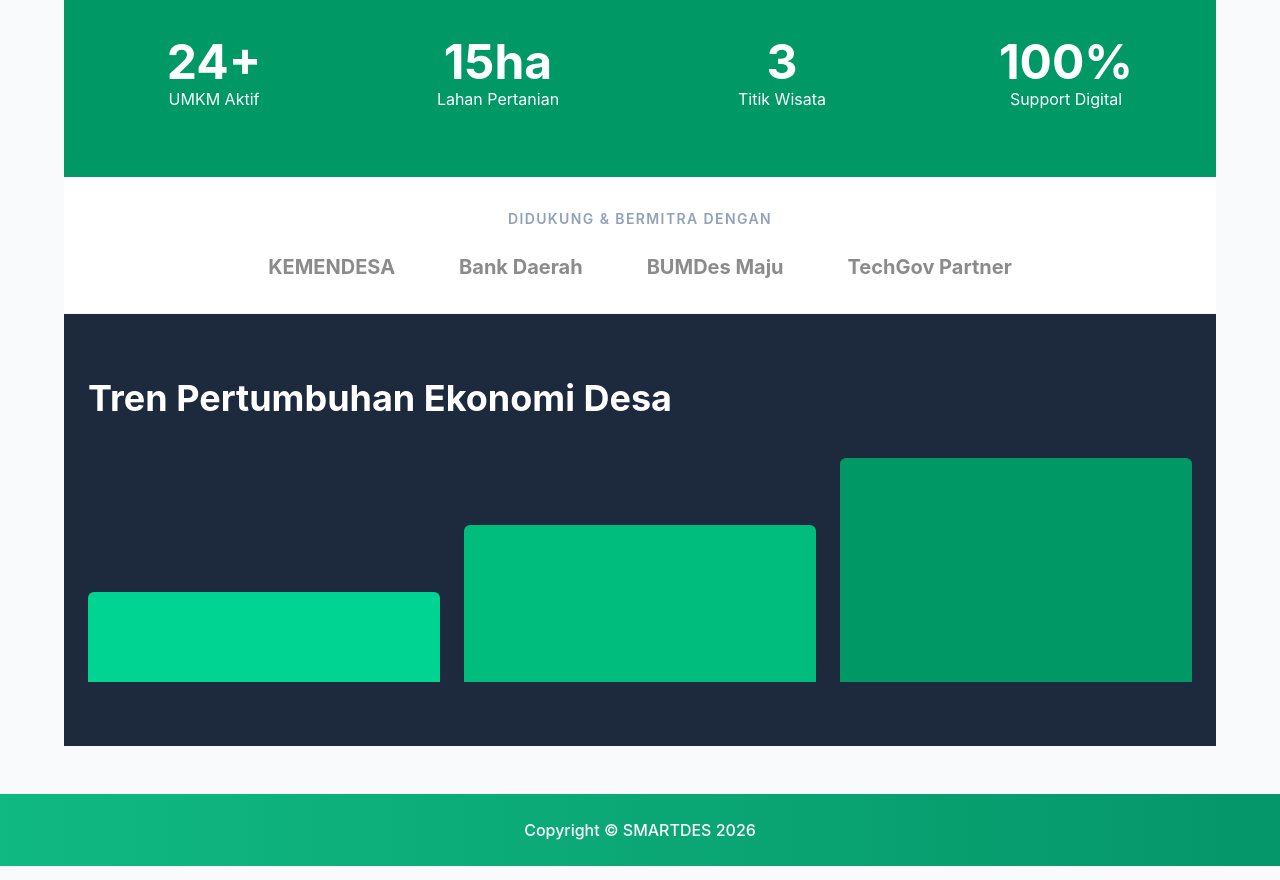
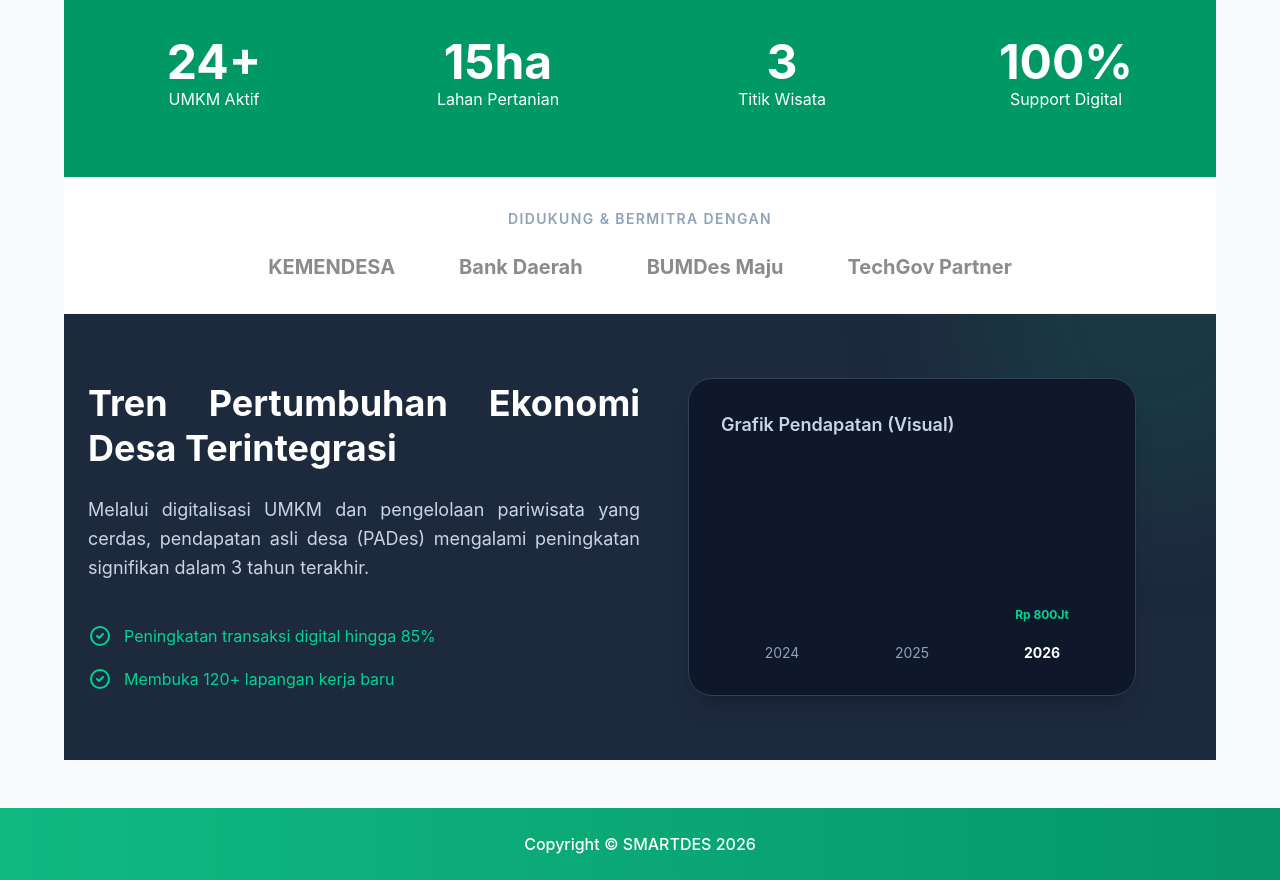
Before and after one commit to muhammadarlianoscar-uti/TA-WEB-24-SEMBADE, a Next.js app in the folder my-app/: page /potensi in a window 1280 px wide. Shown: the part 1160-2040 px from the top of the page. Built offline with nearby package versions, Linux system fonts and the light colour scheme.

Commit message:
mengubah penampilan di bagian dashboard grafik ekonomi desa

```diff
--- a/my-app/app/potensi/page.tsx
+++ b/my-app/app/potensi/page.tsx
@@ -207,30 +207,58 @@ export default function PotensiPage() {
         </div>
   </section>
 
-  <section className="py-16 bg-slate-800 text-white">
+  <section className="py-16 bg-slate-800 text-white relative overflow-hidden">
+        {/* Dekorasi Background */}
+        <div className="absolute top-0 right-0 w-96 h-96 bg-emerald-500/10 rounded-full blur-3xl -translate-y-1/2 translate-x-1/3" />
 
-  <div className="container mx-auto px-4 md:px-6">
+        <div className="container mx-auto px-4 md:px-6 relative z-10">
+          <div className="flex flex-col lg:flex-row gap-12 items-center">
+            <div className="lg:w-1/2 space-y-6">
+              <h2 className="text-3xl md:text-4xl font-bold leading-tight">
+                Tren Pertumbuhan Ekonomi Desa Terintegrasi
+              </h2>
+              <p className="text-slate-300 text-lg leading-relaxed">
+                Melalui digitalisasi UMKM dan pengelolaan pariwisata yang cerdas, pendapatan asli desa (PADes) mengalami peningkatan signifikan dalam 3 tahun terakhir.
+              </p>
+              <ul className="space-y-4 pt-4">
+                <li className="flex items-center text-emerald-400">
+                  <svg className="w-6 h-6 mr-3" fill="none" stroke="currentColor" viewBox="0 0 24 24"><path strokeLinecap="round" strokeLinejoin="round" strokeWidth="2" d="M9 12l2 2 4-4m6 2a9 9 0 11-18 0 9 9 0 0118 0z" /></svg>
+                  <span>Peningkatan transaksi digital hingga 85%</span>
+                </li>
+                <li className="flex items-center text-emerald-400">
+                  <svg className="w-6 h-6 mr-3" fill="none" stroke="currentColor" viewBox="0 0 24 24"><path strokeLinecap="round" strokeLinejoin="round" strokeWidth="2" d="M9 12l2 2 4-4m6 2a9 9 0 11-18 0 9 9 0 0118 0z" /></svg>
+                  <span>Membuka 120+ lapangan kerja baru</span>
+                </li>
+              </ul>
+            </div>
 
-    <h2 className="text-4xl font-bold mb-10">
-
-      Tren Pertumbuhan Ekonomi Desa
-
-    </h2>
-
-    <div className="flex items-end gap-6 h-56">
-
-      <div className="w-1/3 bg-emerald-400 h-[40%] rounded-t-md"></div>
-
-      <div className="w-1/3 bg-emerald-500 h-[70%] rounded-t-md"></div>
-
-      <div className="w-1/3 bg-emerald-600 h-[100%] rounded-t-md"></div>
-
-    </div>
-
-  </div>
-
-</section>
-
+            {/* Simple CSS Bar Chart UI */}
+            <div className="lg:w-1/2 w-full max-w-md bg-slate-900 rounded-3xl p-8 shadow-xl border border-slate-700">
+              <h3 className="text-lg font-semibold text-slate-300 mb-8">Grafik Pendapatan (Visual)</h3>
+              <div className="flex items-end justify-between h-48 gap-2">
+                {/* Batang 1 */}
+                <div className="w-1/3 flex flex-col items-center group">
+                  <span className="text-emerald-400 text-xs font-bold mb-2 opacity-0 group-hover:opacity-100 transition-opacity">Rp 200Jt</span>
+                  <div className="w-full bg-slate-700 hover:bg-emerald-500 transition-colors duration-500 rounded-t-md h-[40%] relative"></div>
+                  <span className="text-slate-400 text-sm mt-3">2024</span>
+                </div>
+                {/* Batang 2 */}
+                <div className="w-1/3 flex flex-col items-center group">
+                  <span className="text-emerald-400 text-xs font-bold mb-2 opacity-0 group-hover:opacity-100 transition-opacity">Rp 450Jt</span>
+                  <div className="w-full bg-slate-700 hover:bg-emerald-500 transition-colors duration-500 rounded-t-md h-[70%] relative"></div>
+                  <span className="text-slate-400 text-sm mt-3">2025</span>
+                </div>
+                {/* Batang 3 */}
+                <div className="w-1/3 flex flex-col items-center group">
+                  <span className="text-emerald-400 text-xs font-bold mb-2 opacity-100 transition-opacity">Rp 800Jt</span>
+                  <div className="w-full bg-emerald-500 shadow-[0_0_15px_rgba(16,185,129,0.4)] rounded-t-md h-[100%] relative"></div>
+                  <span className="text-white font-bold text-sm mt-3">2026</span>
+                </div>
+              </div>
+            </div>
+          </div>
+        </div>
+      </section>
     </div>
 
 
```
